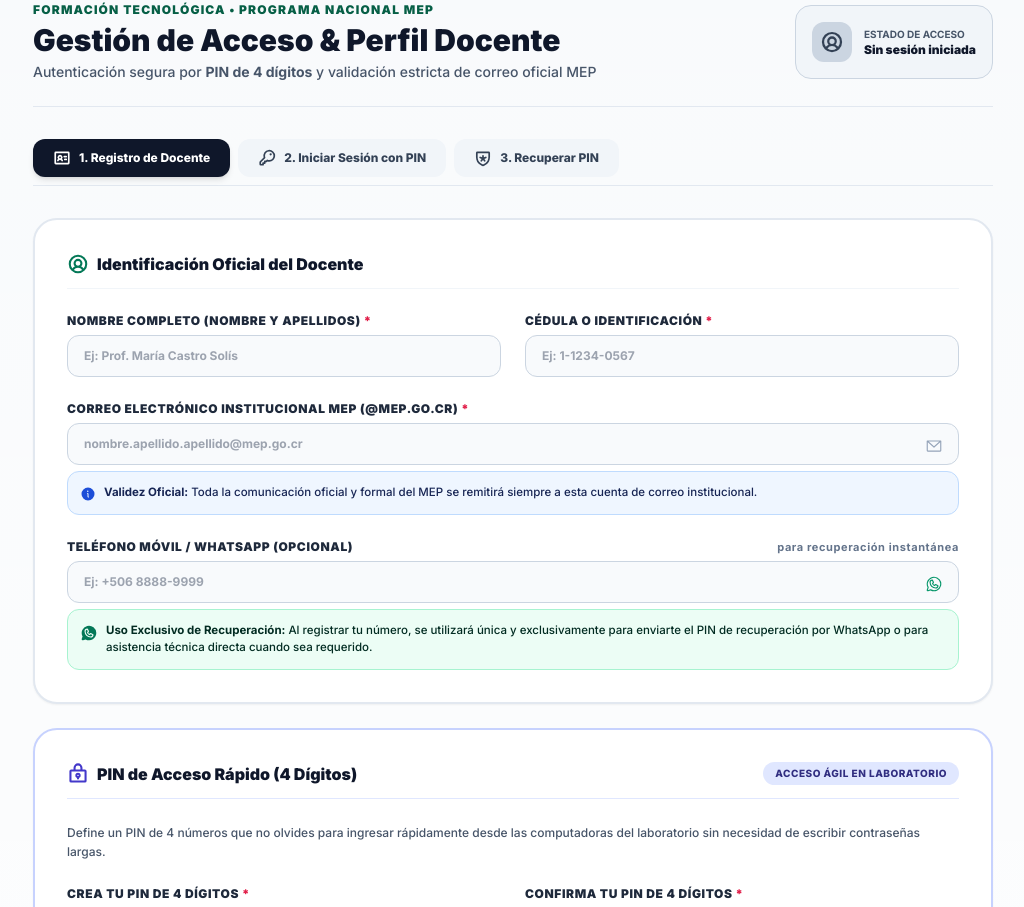
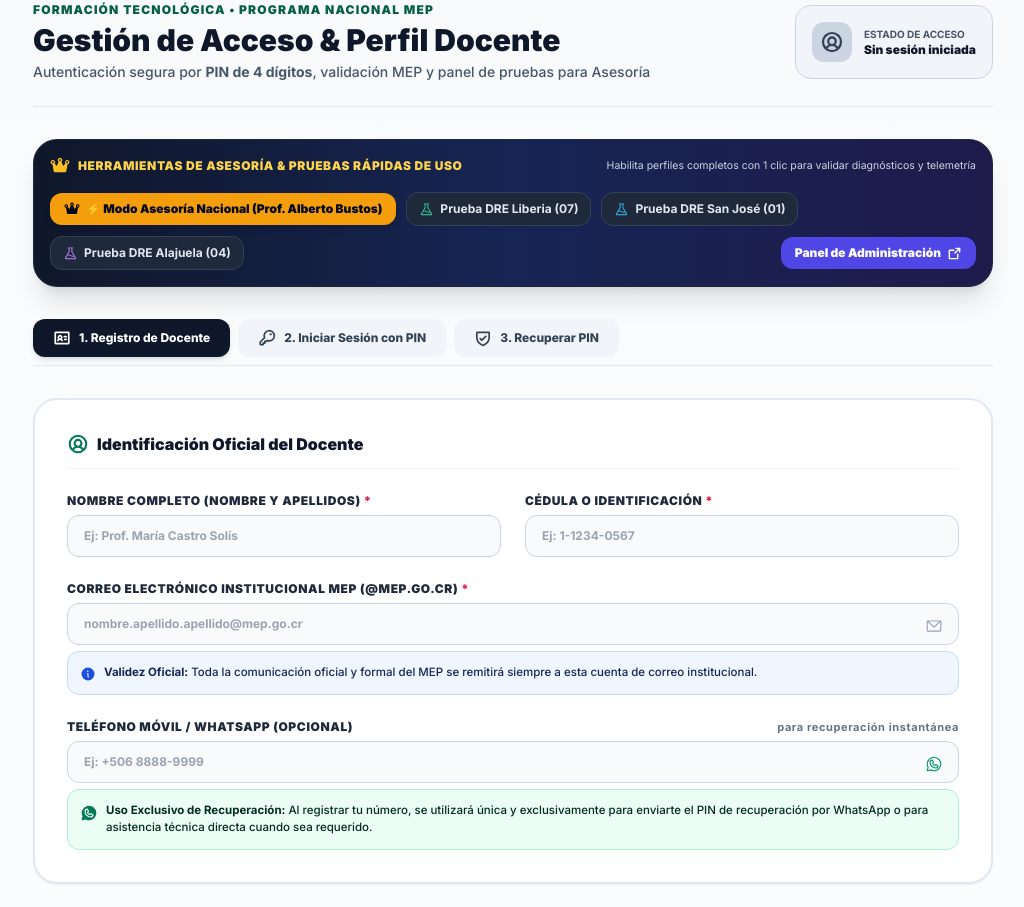
Before and after one commit to albustor/creadordewebapps, a Next.js app: page /registro in a window 1280 px wide. Shown: the part 119-1026 px from the top of the page, without its empty margins (127-1151 px from the left). Built offline with nearby package versions, Linux system fonts and the light colour scheme; no server answers.

Commit message:
fix: normalizar seleccion de DRE y agregar barra de accesos rapidos para Asesoria Nacional y perfiles de prueba

```diff
--- a/app/registro/page.tsx
+++ b/app/registro/page.tsx
@@ -7,9 +7,7 @@
   UserCircle,
   IdentificationCard,
   EnvelopeSimple,
-  Phone,
   Buildings,
-  GraduationCap,
   FloppyDisk,
   Check,
   Copy,
@@ -20,21 +18,35 @@
   SignOut,
   Key,
   WarningCircle,
-  ChatCircleDots,
-  ShieldStar,
   Info,
   WhatsappLogo,
   Eye,
   EyeSlash,
   ArrowClockwise,
+  Crown,
+  Flask,
+  ArrowSquareOut,
 } from "@phosphor-icons/react";
+import Link from "next/link";
+
+// Normalizador seguro de códigos DRE
+function normalizarDRECodigo(cod?: string): string {
+  if (!cod) return "DRE-01";
+  const upper = cod.toUpperCase().trim();
+  if (upper === "DRE-NACIONAL" || upper === "DRENACIONAL" || upper === "ASESORIA") {
+    return "DRE-NACIONAL";
+  }
+  const digits = cod.replace(/[^0-9]/g, "");
+  if (digits) {
+    return `DRE-${digits.padStart(2, "0")}`;
+  }
+  return "DRE-01";
+}
 
 export default function RegistroDocentePage() {
   const {
     docente,
-    guardarDocente,
     registrarDocente,
-    iniciarSesion,
     iniciarSesionConPIN,
     solicitarRecuperacionPIN,
     verificarOTP,
@@ -50,12 +62,12 @@
   const [correo, setCorreo] = useState(docente?.correoInstitucional || "");
   const [cedula, setCedula] = useState(docente?.cedula || "");
   const [telefono, setTelefono] = useState(docente?.telefono || "");
-  const [pin, setPin] = useState(docente?.pin || "");
-  const [pinConfirmar, setPinConfirmar] = useState(docente?.pin || "");
+  const [pin, setPin] = useState(docente?.pin || "1726");
+  const [pinConfirmar, setPinConfirmar] = useState(docente?.pin || "1726");
   const [mostrarPin, setMostrarPin] = useState(false);
 
   // DRE y Ubicación
-  const [dreCodigo, setDreCodigo] = useState(docente?.dreCodigo || "DRE-01");
+  const [dreCodigo, setDreCodigo] = useState(normalizarDRECodigo(docente?.dreCodigo));
   const [circuito, setCircuito] = useState(docente?.circuito || "Circuito 01");
   const [codigoPresupuestario, setCodigoPresupuestario] = useState(docente?.codigoPresupuestario || "SABER-2026");
   const [institucion, setInstitucion] = useState(docente?.institucionNombre || "");
@@ -87,16 +99,17 @@
   const [recuperarMensaje, setRecuperarMensaje] = useState<{ tipo: "exito" | "error"; texto: string } | null>(null);
   const [cargandoRecuperacion, setCargandoRecuperacion] = useState(false);
 
-  // Cargar datos si ya hay sesión activa
+  // Sincronizar datos si ya hay sesión activa
   useEffect(() => {
     if (docente) {
       setNombre(docente.nombreCompleto || "");
       setCorreo(docente.correoInstitucional || "");
       setCedula(docente.cedula || "");
       setTelefono(docente.telefono || "");
-      setPin(docente.pin || "");
-      setPinConfirmar(docente.pin || "");
-      setDreCodigo(docente.dreCodigo || "DRE-01");
+      setPin(docente.pin || "1726");
+      setPinConfirmar(docente.pin || "1726");
+      const dreNorm = normalizarDRECodigo(docente.dreCodigo);
+      setDreCodigo(dreNorm);
       setCircuito(docente.circuito || "Circuito 01");
       setCodigoPresupuestario(docente.codigoPresupuestario || "SABER-2026");
       setInstitucion(docente.institucionNombre || "");
@@ -104,27 +117,95 @@
     }
   }, [docente]);
 
-  // Manejo de cambio de DRE
-  const dreSeleccionada = LISTA_DRE_MEP.find((d) => d.codigo === dreCodigo) || LISTA_DRE_MEP[1];
+  // Manejo de cambio de DRE seguro
+  const dreNormActual = normalizarDRECodigo(dreCodigo);
+  const dreSeleccionada =
+    LISTA_DRE_MEP.find((d) => d.codigo === dreNormActual) ||
+    LISTA_DRE_MEP.find((d) => d.codigo.replace("-", "") === dreNormActual.replace("-", "")) ||
+    LISTA_DRE_MEP[0];
+
+  const listaCircuitos = dreSeleccionada?.circuitos && Array.isArray(dreSeleccionada.circuitos)
+    ? dreSeleccionada.circuitos
+    : ["Circuito 01"];
 
   const handleCambioDRE = (nuevoCodigo: string) => {
-    setDreCodigo(nuevoCodigo);
-    if (nuevoCodigo === "DRE-NACIONAL") {
+    const codNorm = normalizarDRECodigo(nuevoCodigo);
+    setDreCodigo(codNorm);
+
+    if (codNorm === "DRE-NACIONAL") {
       setCircuito("Nivel Nacional / Ámbito General");
       setCodigoPresupuestario("FT-NACIONAL-2026");
       setInstitucion("Asesoría Nacional de Formación Tecnológica (Dimensión 1 y 2)");
       setRol("Asesor de Formación Tecnológica & Administrador General (Dimensión 1 y 2)");
     } else {
-      const found = LISTA_DRE_MEP.find((d) => d.codigo === nuevoCodigo);
-      if (found) {
-        setCircuito(found.circuitos[0] || "Circuito 01");
+      const found = LISTA_DRE_MEP.find((d) => d.codigo === codNorm);
+      const primerCircuito = found?.circuitos?.[0] || "Circuito 01";
+      setCircuito(primerCircuito);
       setCodigoPresupuestario("SABER-2026");
       if (!institucion || institucion.includes("Asesoría Nacional")) {
         setInstitucion("Liceo / Colegio de Secundaria");
       }
       setRol("Docente de Formación Tecnológica - Dimensión 1 y 2");
     }
+  };
+
+  // ==========================================
+  // PERFILES RÁPIDOS PARA PRUEBAS Y ASESORÍA
+  // ==========================================
+  const cargarPerfilAsesorPrincipal = () => {
+    setNombre("Prof. Alberto Bustos Ortega");
+    setCorreo("alberto.bustos.ortega@mep.go.cr");
+    setCedula("1-1122-3344");
+    setTelefono("+506 8888-9999");
+    setPin("1726");
+    setPinConfirmar("1726");
+    setDreCodigo("DRE-NACIONAL");
+    setCircuito("Nivel Nacional / Ámbito General");
+    setCodigoPresupuestario("FT-NACIONAL-2026");
+    setInstitucion("Asesoría Nacional de Formación Tecnológica (Dimensión 1 y 2)");
+    setRol("Asesor de Formación Tecnológica & Administrador General (Dimensión 1 y 2)");
+    setErrorValidacion(null);
+  };
+
+  const cargarPerfilDocentePrueba = (region: "liberia" | "sanjose" | "alajuela") => {
+    if (region === "liberia") {
+      setNombre("Prof. Esteban Gómez Chinchilla");
+      setCorreo("esteban.gomez.chinchilla@mep.go.cr");
+      setCedula("5-0345-0891");
+      setTelefono("+506 8765-4321");
+      setPin("5821");
+      setPinConfirmar("5821");
+      setDreCodigo("DRE-07");
+      setCircuito("Circuito 01");
+      setCodigoPresupuestario("SABER-LIBERIA-2026");
+      setInstitucion("Liceo Laboratorio de Liberia");
+      setRol("Docente de Formación Tecnológica");
+    } else if (region === "sanjose") {
+      setNombre("Prof. Lucía Navarro Solano");
+      setCorreo("lucia.navarro.solano@mep.go.cr");
+      setCedula("1-1456-0789");
+      setTelefono("+506 8999-1234");
+      setPin("3914");
+      setPinConfirmar("3914");
+      setDreCodigo("DRE-01");
+      setCircuito("Circuito 02");
+      setCodigoPresupuestario("SABER-SJ-2026");
+      setInstitucion("Liceo de Costa Rica");
+      setRol("Docente de Formación Tecnológica");
+    } else {
+      setNombre("Prof. Mario Ramírez Varela");
+      setCorreo("mario.ramirez.varela@mep.go.cr");
+      setCedula("2-0890-0123");
+      setTelefono("+506 8456-7890");
+      setPin("7263");
+      setPinConfirmar("7263");
+      setDreCodigo("DRE-04");
+      setCircuito("Circuito 01");
+      setCodigoPresupuestario("SABER-ALAJUELA-2026");
+      setInstitucion("Instituto de Alajuela");
+      setRol("Docente de Formación Tecnológica");
     }
+    setErrorValidacion(null);
   };
 
   // ==========================================
@@ -135,16 +216,13 @@
     if (!/^\d{4}$/.test(valorPin)) {
       return "El PIN debe contener exactamente 4 dígitos numéricos (0-9).";
     }
-    // Números idénticos (0000, 1111, 2222, ...)
     if (/^(\d)\1{3}$/.test(valorPin)) {
       return "⚠️ PIN muy predecible: Evita usar 4 dígitos iguales (ej. 0000 o 1111).";
     }
-    // Consecutivos ascendentes o descendentes
     const consecutivos = ["0123", "1234", "2345", "3456", "4567", "5678", "6789", "9876", "8765", "7654", "6543", "5432", "4321", "3210"];
     if (consecutivos.includes(valorPin)) {
       return "⚠️ PIN inseguro: Evita números consecutivos (ej. 1234 o 4321).";
     }
-    // Coincidencia con últimos 4 dígitos de cédula
     const cedLimpia = valorCedula.replace(/[^0-9]/g, "");
     if (cedLimpia.length >= 4 && cedLimpia.endsWith(valorPin)) {
       return "⚠️ Evita usar los últimos 4 dígitos de tu número de cédula como PIN.";
@@ -161,21 +239,18 @@
     e.preventDefault();
     setErrorValidacion(null);
 
-    // 1. Nombre Completo
     const partesNombre = nombre.trim().split(/\s+/);
     if (partesNombre.length < 2) {
       setErrorValidacion("Por favor ingrese su nombre completo (Nombre y Apellidos).");
       return;
     }
 
-    // 2. Cédula
     const cedulaLimpia = cedula.trim();
     if (cedulaLimpia.length < 9) {
       setErrorValidacion("El número de cédula o identificación debe tener un formato válido (mínimo 9 dígitos).");
       return;
     }
 
-    // 3. Validación ESTRICTA de Correo Oficial MEP (nombre.apellido.apellido@mep.go.cr)
     const correoLimpio = correo.trim().toLowerCase();
     const regexMepStrict = /^[a-zA-Z0-9]+(\.[a-zA-Z0-9]+)+@mep\.go\.cr$/i;
     if (!regexMepStrict.test(correoLimpio)) {
@@ -185,14 +260,7 @@
       return;
     }
 
-    // 4. Teléfono (Opcional)
     const telefonoLimpio = telefono.trim();
-    if (telefonoLimpio && telefonoLimpio.replace(/[^0-9]/g, "").length < 8) {
-      setErrorValidacion("Si registra un número de teléfono para WhatsApp, debe contener al menos 8 dígitos.");
-      return;
-    }
-
-    // 5. Validación del PIN de 4 dígitos
     const pinLimpio = pin.trim();
     if (!/^\d{4}$/.test(pinLimpio)) {
       setErrorValidacion("El PIN de acceso rápido es obligatorio y debe ser exactamente de 4 dígitos numéricos.");
@@ -203,19 +271,12 @@
       return;
     }
 
-    const errorSeguridadPin = evaluarPIN(pinLimpio, cedulaLimpia);
-    if (errorSeguridadPin && errorSeguridadPin.startsWith("El PIN debe")) {
-      setErrorValidacion(errorSeguridadPin);
-      return;
-    }
-
-    const esSuperAdminAlberto = correoLimpio === "alberto.bustos.ortega@mep.go.cr";
-    const idDocenteUnico =
-      docente?.idDocente && !docente.idDocente.includes("DOC-DRE01-7729") && (esSuperAdminAlberto || docente.idDocente !== "ASESOR-FT-7729")
+    const esSuperAdminAlberto = correoLimpio === "alberto.bustos.ortega@mep.go.cr" || dreCodigo === "DRE-NACIONAL";
+    const idDocenteUnico = esSuperAdminAlberto
+      ? "ASESOR-FT-7729"
+      : docente?.idDocente && !docente.idDocente.includes("DOC-DRE01-7729") && docente.idDocente !== "ASESOR-FT-7729"
       ? docente.idDocente
-        : (esSuperAdminAlberto
-          ? "ASESOR-FT-7729"
-          : `DOC-${dreCodigo.replace(/[^a-zA-Z0-9]/g, "")}-${Math.floor(1000 + Math.random() * 9000)}`);
+      : `DOC-${dreCodigo.replace(/[^a-zA-Z0-9]/g, "")}-${Math.floor(1000 + Math.random() * 9000)}`;
 
     const datosDocente = {
       idDocente: idDocenteUnico,
@@ -336,8 +397,10 @@
     }
   };
 
+  const esAsesorNacional = docente?.dreCodigo === "DRE-NACIONAL" || docente?.correoInstitucional === "alberto.bustos.ortega@mep.go.cr";
+
   return (
-    <div className="max-w-5xl mx-auto px-4 sm:px-6 lg:px-8 py-10 space-y-8">
+    <div className="max-w-5xl mx-auto px-4 sm:px-6 lg:px-8 py-10 space-y-8 animate-fadeIn">
       {/* Cabecera Principal */}
       <div className="flex flex-col sm:flex-row sm:items-center justify-between gap-4 border-b border-slate-200 pb-6">
         <div>
@@ -348,22 +411,27 @@
             Gestión de Acceso & Perfil Docente
           </h1>
           <p className="text-xs sm:text-sm text-slate-600 mt-1 font-medium">
-            Autenticación segura por <strong>PIN de 4 dígitos</strong> y validación estricta de correo oficial MEP
+            Autenticación segura por <strong>PIN de 4 dígitos</strong>, validación MEP y panel de pruebas para Asesoría
           </p>
         </div>
 
         {/* Tarjeta de Estado / ID Docente */}
         {docente ? (
           <div className="bg-emerald-50 border-2 border-emerald-300 rounded-2xl p-4 flex items-center gap-3 shadow-xs">
-            <div className="w-10 h-10 rounded-xl bg-emerald-700 text-white flex items-center justify-center font-bold shadow-xs">
-              <ShieldCheck size={24} weight="bold" />
+            <div className={`w-10 h-10 rounded-xl text-white flex items-center justify-center font-bold shadow-xs ${esAsesorNacional ? "bg-amber-600" : "bg-emerald-700"}`}>
+              {esAsesorNacional ? <Crown size={24} weight="bold" /> : <ShieldCheck size={24} weight="bold" />}
             </div>
             <div>
-              <div className="text-[10px] font-black text-emerald-900 uppercase tracking-wider">
-                Sesión Activa • {docente.dreCodigo}
+              <div className="text-[10px] font-black uppercase tracking-wider text-emerald-900 flex items-center gap-1.5">
+                <span>Sesión Activa</span>
+                {esAsesorNacional && (
+                  <span className="px-1.5 py-0.5 bg-amber-200 text-amber-950 font-black rounded text-[9px]">
+                    ASESORÍA NACIONAL
+                  </span>
+                )}
               </div>
               <div className="font-mono text-sm font-black text-emerald-950">{docente.idDocente}</div>
-              <div className="text-[11px] text-slate-600 font-medium truncate max-w-[200px]">
+              <div className="text-[11px] text-slate-700 font-medium truncate max-w-[200px]">
                 {docente.nombreCompleto}
               </div>
             </div>
@@ -386,6 +454,70 @@
             </div>
           </div>
         )}
+      </div>
+
+      {/* BARRA DE ACCESOS RÁPIDOS PARA PRUEBAS Y ASESORÍA NACIONAL */}
+      <div className="p-4 bg-gradient-to-r from-slate-900 via-blue-950 to-indigo-950 rounded-3xl text-white shadow-xl border border-slate-800 space-y-3">
+        <div className="flex flex-col sm:flex-row sm:items-center justify-between gap-2">
+          <div className="flex items-center gap-2">
+            <Crown size={20} className="text-amber-400" weight="fill" />
+            <span className="text-xs font-black uppercase tracking-wider text-amber-300">
+              Herramientas de Asesoría & Pruebas Rápidas de Uso
+            </span>
+          </div>
+          <span className="text-[10.5px] text-slate-300">
+            Habilita perfiles completos con 1 clic para validar diagnósticos y telemetría
+          </span>
+        </div>
+
+        <div className="flex flex-wrap items-center gap-2.5 pt-1">
+          {/* Botón Asesoría Nacional */}
+          <button
+            type="button"
+            onClick={cargarPerfilAsesorPrincipal}
+            className="px-3.5 py-2 bg-amber-500 hover:bg-amber-400 text-slate-950 text-xs font-black rounded-xl shadow-md transition-all flex items-center gap-1.5"
+            title="Cargar credenciales maestras del Prof. Alberto Bustos Ortega"
+          >
+            <Crown size={16} weight="fill" />
+            <span>⚡ Modo Asesoría Nacional (Prof. Alberto Bustos)</span>
+          </button>
+
+          {/* Botones de prueba en regiones */}
+          <button
+            type="button"
+            onClick={() => cargarPerfilDocentePrueba("liberia")}
+            className="px-3 py-2 bg-slate-800 hover:bg-slate-700 border border-slate-700 text-slate-200 text-xs font-bold rounded-xl transition-colors flex items-center gap-1.5"
+          >
+            <Flask size={15} className="text-emerald-400" />
+            <span>Prueba DRE Liberia (07)</span>
+          </button>
+
+          <button
+            type="button"
+            onClick={() => cargarPerfilDocentePrueba("sanjose")}
+            className="px-3 py-2 bg-slate-800 hover:bg-slate-700 border border-slate-700 text-slate-200 text-xs font-bold rounded-xl transition-colors flex items-center gap-1.5"
+          >
+            <Flask size={15} className="text-sky-400" />
+            <span>Prueba DRE San José (01)</span>
+          </button>
+
+          <button
+            type="button"
+            onClick={() => cargarPerfilDocentePrueba("alajuela")}
+            className="px-3 py-2 bg-slate-800 hover:bg-slate-700 border border-slate-700 text-slate-200 text-xs font-bold rounded-xl transition-colors flex items-center gap-1.5"
+          >
+            <Flask size={15} className="text-purple-400" />
+            <span>Prueba DRE Alajuela (04)</span>
+          </button>
+
+          <Link
+            href="/admin"
+            className="ml-auto px-3.5 py-2 bg-indigo-600 hover:bg-indigo-500 text-white text-xs font-black rounded-xl transition-colors flex items-center gap-1.5 shadow-xs"
+          >
+            <span>Panel de Administración</span>
+            <ArrowSquareOut size={15} weight="bold" />
+          </Link>
+        </div>
       </div>
 
       {/* PESTAÑAS DE NAVEGACIÓN */}
@@ -422,7 +554,7 @@
               : "bg-slate-100 text-slate-700 hover:bg-slate-200"
           }`}
         >
-          <ShieldStar size={18} weight="bold" />
+          <ShieldCheck size={18} weight="bold" />
           <span>3. Recuperar PIN</span>
         </button>
 
@@ -643,7 +775,7 @@
                   Dirección Regional de Educación (DRE) <span className="text-rose-600">*</span>
                 </label>
                 <select
-                  value={dreCodigo}
+                  value={dreNormActual}
                   onChange={(e) => handleCambioDRE(e.target.value)}
                   className="w-full px-4 py-3 bg-slate-50 border border-slate-300 rounded-xl text-xs font-bold text-slate-900 focus:bg-white focus:border-emerald-600 focus:ring-2 focus:ring-emerald-500/20 outline-hidden transition-all"
                 >
@@ -665,7 +797,7 @@
                   onChange={(e) => setCircuito(e.target.value)}
                   className="w-full px-4 py-3 bg-slate-50 border border-slate-300 rounded-xl text-xs font-bold text-slate-900 focus:bg-white focus:border-emerald-600 focus:ring-2 focus:ring-emerald-500/20 outline-hidden transition-all"
                 >
-                  {dreSeleccionada.circuitos.map((circ) => (
+                  {listaCircuitos.map((circ) => (
                     <option key={circ} value={circ}>
                       {circ}
                     </option>
@@ -812,7 +944,7 @@
         <div className="max-w-lg mx-auto bg-white border-2 border-slate-300 rounded-3xl p-6 sm:p-8 space-y-6 shadow-xl">
           <div className="text-center space-y-2">
             <div className="w-14 h-14 bg-emerald-50 border-2 border-emerald-200 text-emerald-700 rounded-2xl flex items-center justify-center mx-auto shadow-xs">
-              <ShieldStar size={30} weight="bold" />
+              <ShieldCheck size={30} weight="bold" />
             </div>
             <h3 className="text-xl font-black text-slate-900">Recuperación de PIN</h3>
             <p className="text-xs text-slate-500 font-medium">
```
Lines whose indentation alone changed are shown as unchanged.
